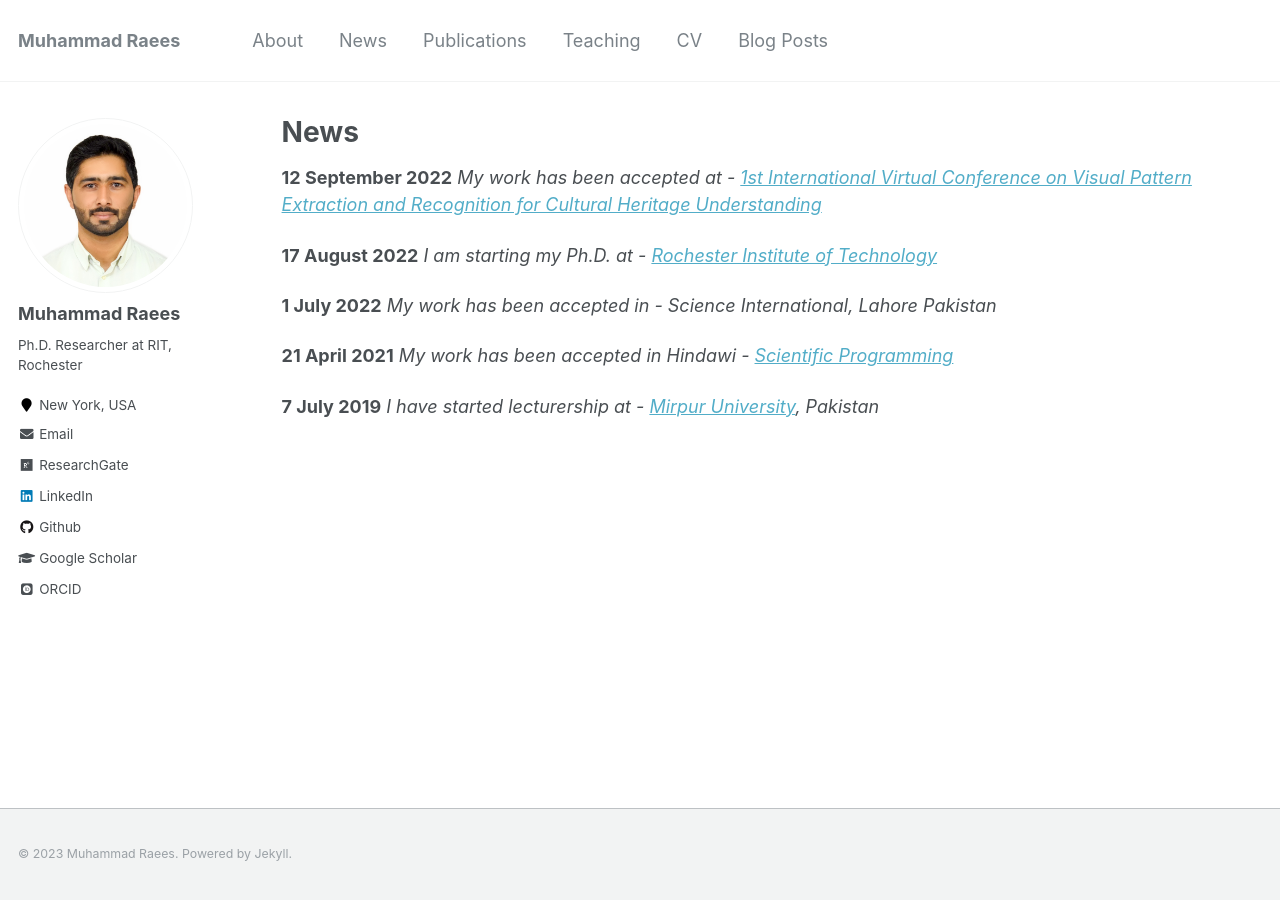
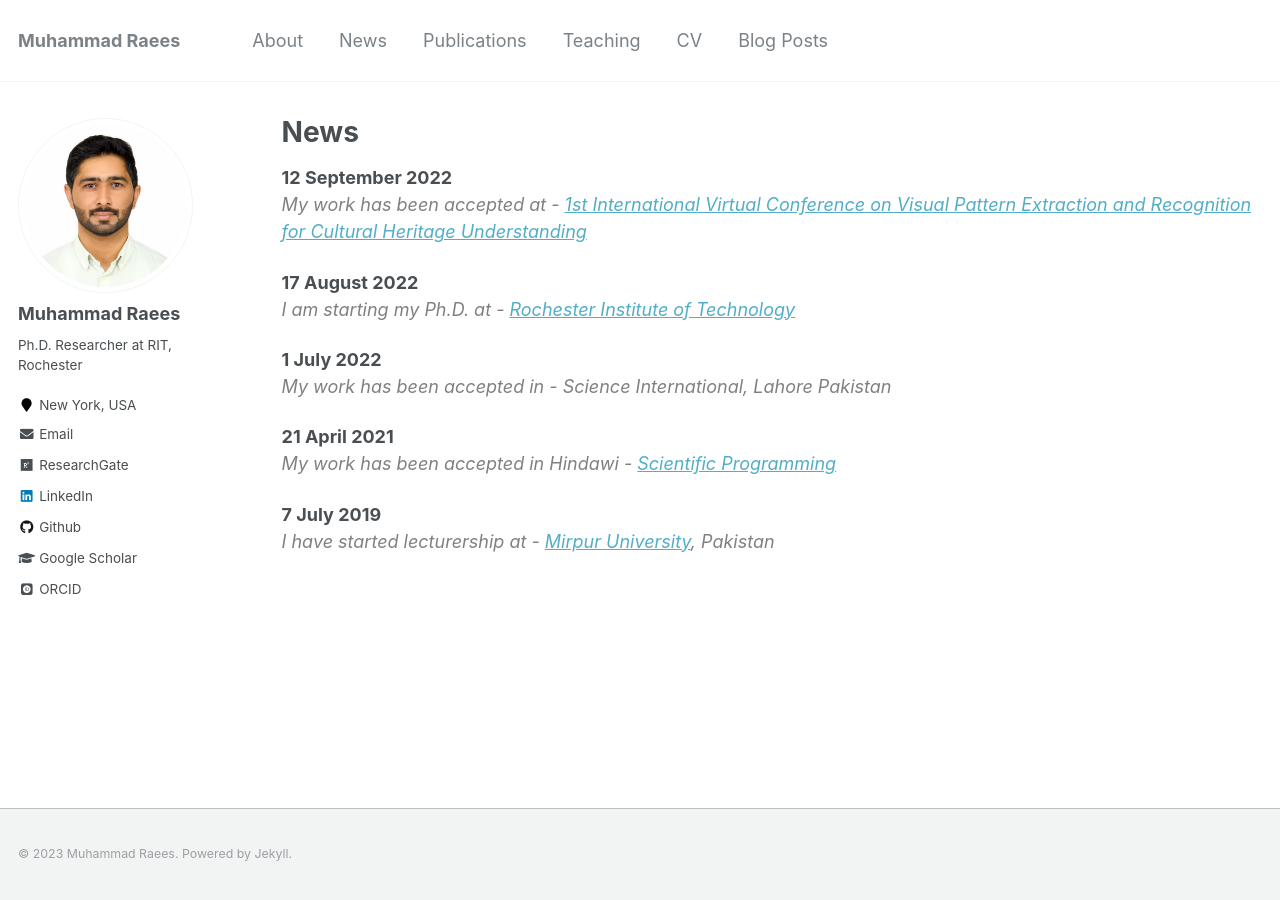
Before and after one commit to raeeschaudhary/raeeschaudhary.github.io, a Jekyll site: the page built from _pages/news.md, in a window 1280 px wide. Built offline with Jekyll 4.4.1, drawn with Linux system fonts in a browser that asks for light colours; some web fonts are replaced.

Commit message:
Update archive-single-news.html

```diff
--- a/_includes/archive-single-news.html
+++ b/_includes/archive-single-news.html
@@ -1,5 +1,5 @@
 {% include base_path %}
 
-<strong>{{ post.date | date: "%-d %B %Y" }}</strong>
-<span><i>{{ post.excerpt }} - {{ post.venue }}</i></span>
+<strong>{{ post.date | date: "%-d %B %Y" }}</strong><br>
+<span style="color:gray; font-size: 1rem; font-weight: 400;"><i>{{ post.excerpt }} - {{ post.venue }}</i></span>
 <p>{{ post.details }} </p>
```
